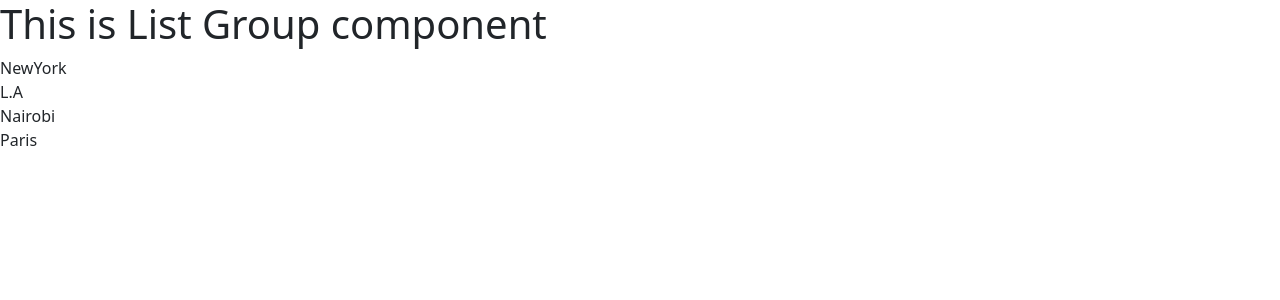
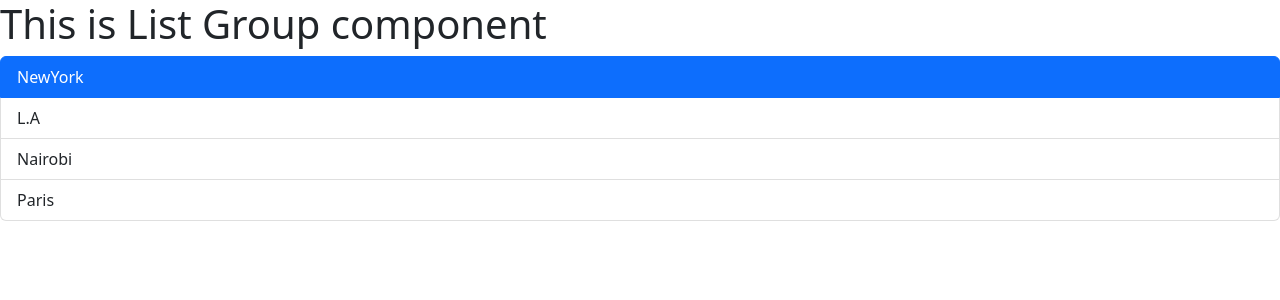
Before and after one commit to KabongeHajarah/app-react, a React (Vite) app: page / in a window 1280 px wide. Shown: the top 300 px of the page. Built offline with nearby package versions, Linux system fonts and the light colour scheme.

Commit message:
HandleClick

```diff
--- a/src/components/ListGroup.tsx
+++ b/src/components/ListGroup.tsx
@@ -1,3 +1,5 @@
+import { MouseEvent } from "react";
+
 function ListGroup() {
     const items =[
         'NewYork',
@@ -5,9 +7,16 @@ function ListGroup() {
         'Nairobi',
         'Paris'
     ];
+let selectedIndex=0;
+
+
   const getMessage=()=>{
     return     items.length===0? <h2>Sorry! No item found</h2>:null
   }
+   //type annotation
+   //Event Handler
+const handleClick =(event:MouseEvent)=> console.log(event);
+
 
   return (
     <>
@@ -17,13 +26,10 @@ function ListGroup() {
     <ul className="list-group">
 
   { items.map((item,index)=>
-  <li key={item}
-     onClick={(event)=>{
-          console.log(item ,index);
-          console.log(event);
-
-
-  }}>{item}</li>)}
+  <li
+  className= {selectedIndex===index?"list-group-item active" :'list-group-item'}
+  key={item}
+     onClick={handleClick}>{item}</li>)}
 
     </ul>
     </>
```
